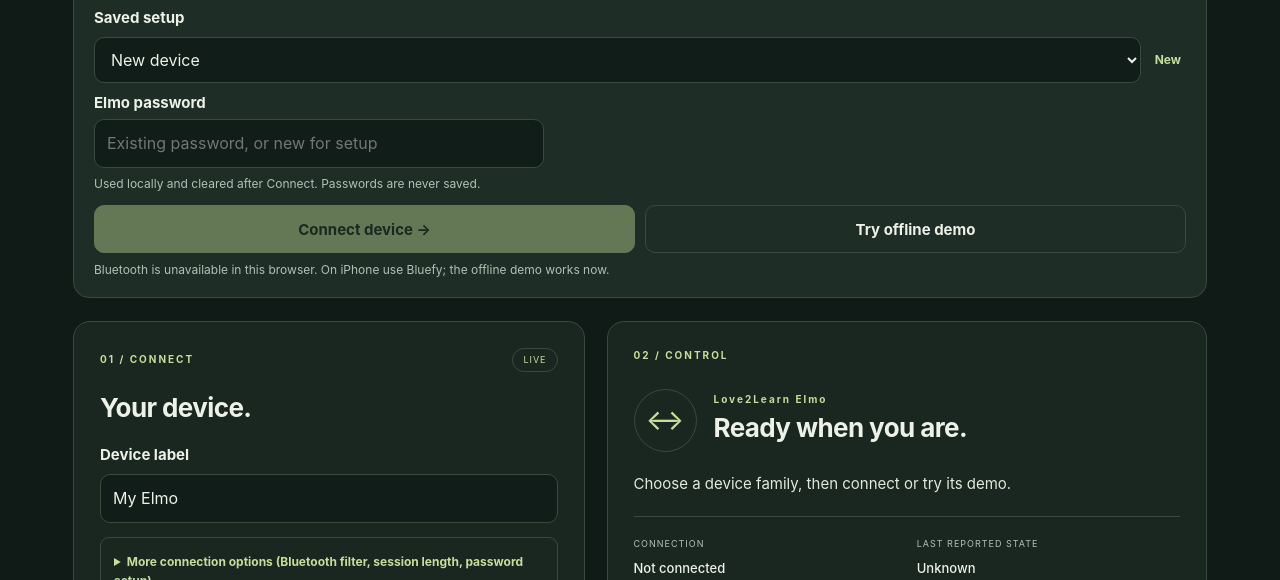
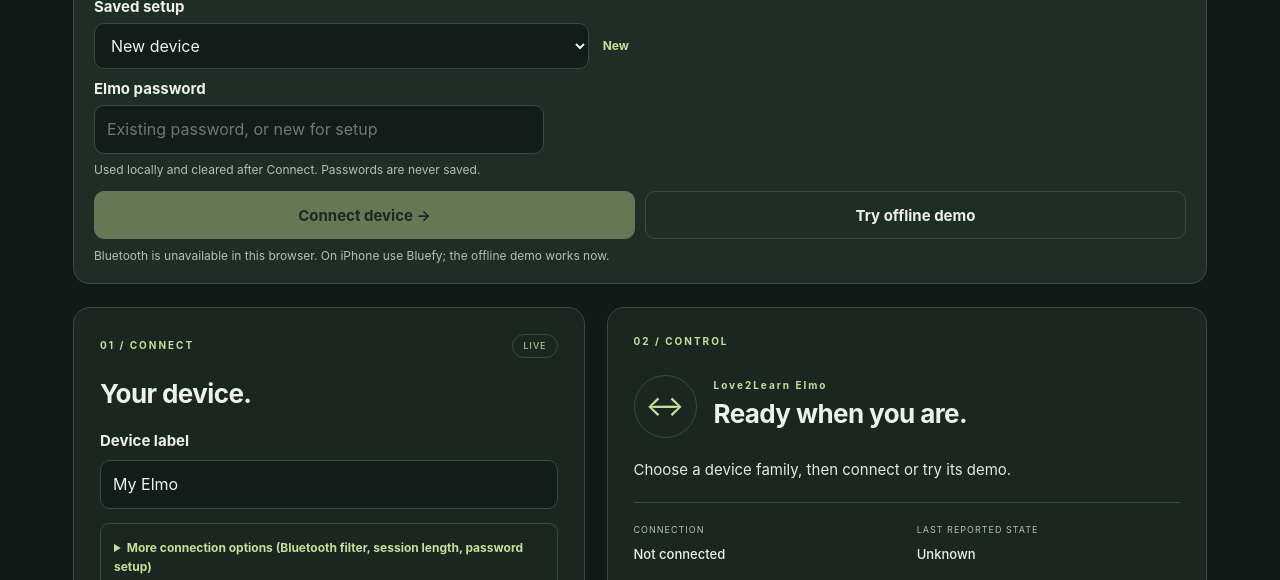
Before and after one commit to jimedusot-beep/Project-sasori, a website: page site/hub.html in a window 1280 px wide. Shown: the part 520-1100 px from the top of the page. Drawn offline with Linux system fonts and the light colour scheme.

Commit message:
style: readable saved-setup chooser at top of Simple Mode

```diff
--- a/site/hub.css
+++ b/site/hub.css
@@ -734,3 +734,7 @@ select {
     width: 100%;
   }
 }
+
+.quick-launch > label[for='saved-setup'] { display: block; margin: 9px 0 5px; font-weight: 650; }
+.quick-launch > .inline { max-width: 540px; }
+.quick-launch > .inline select { min-width: 0; flex: 1 1 180px; }
```
